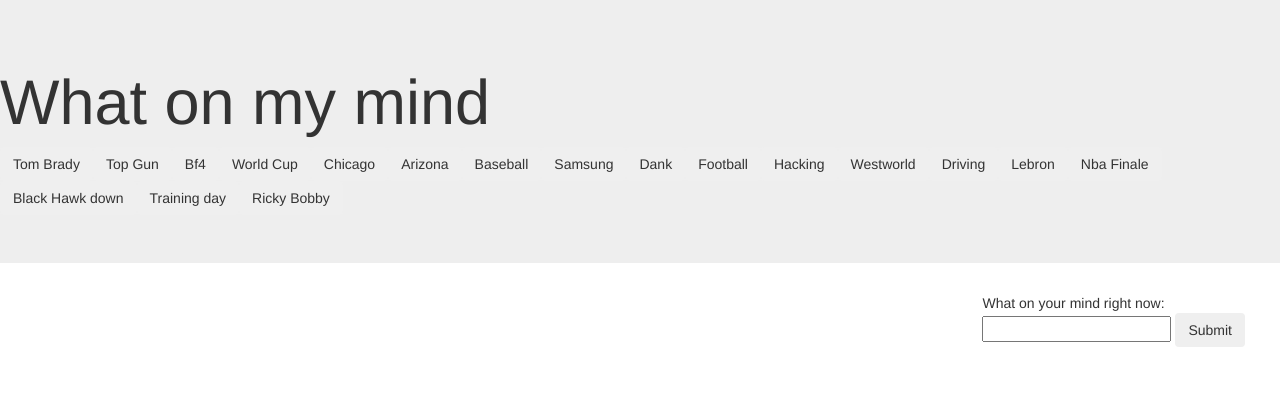
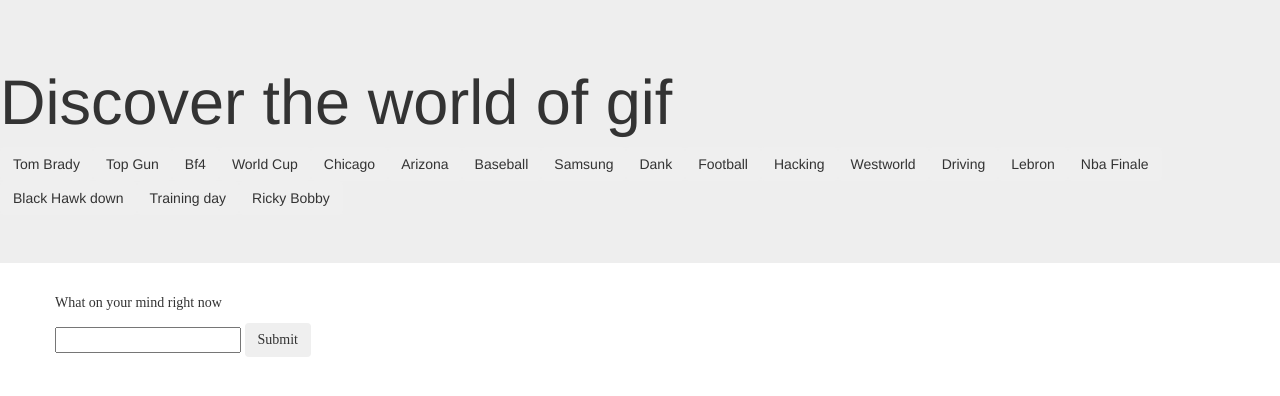
Before and after one commit to ChicagoMicroDev/GifTastic, a plain HTML site: page index.html in a window 1280 px wide. Drawn offline with nearby package versions, Linux system fonts and the light colour scheme.

Commit message:
HTML & JS Clean up

```diff
--- a/index.html
+++ b/index.html
@@ -9,23 +9,24 @@
 
 </head>
 <body>
-<div class = "jumbotron">
-    <h1>What on my mind</h1>
-    <div id = "button-container">
+<div class="jumbotron">
+    <h1>Discover the world of gif</h1>
+    <div id="button-container">
+
     </div>
 </div>
-<div class = "row">
-    <div id = "gif-container" class = "col-xs-8 ">
-    </div>
-    <div class = "col-xs-1">
-    </div>
-    <div class = "col-xs-3">
-        <form class="comic-sans-font">
-            What on your mind right now:<br>
-            <input type = "text" name = "gif-show" id = "gif-show">
-            <input type = "submit" value = "Submit" class = "btn" id = "submit">
+<div class="container">
+    <div class="row">
+        <form style="font-family:comic-sans-font;" >
+            <p>What on your mind right now</p>
+            <input type ="text" name ="gif-show" id ="gif-show">
+            <input type ="submit" value ="Submit" class ="btn" id="submit">
         </form>
-    </div>
+
+        <div id = "gif-container">
+            </div>
+
+
 </div>
 </body>
 </html>
```
